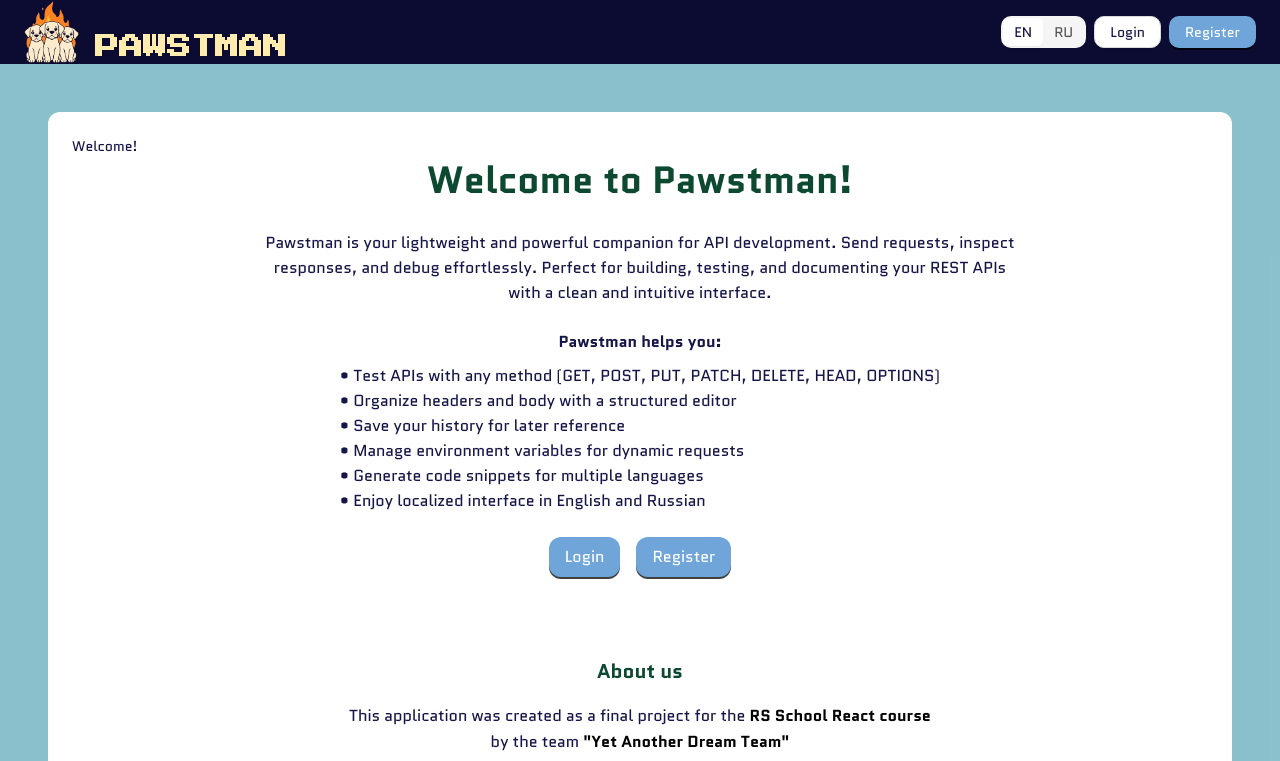
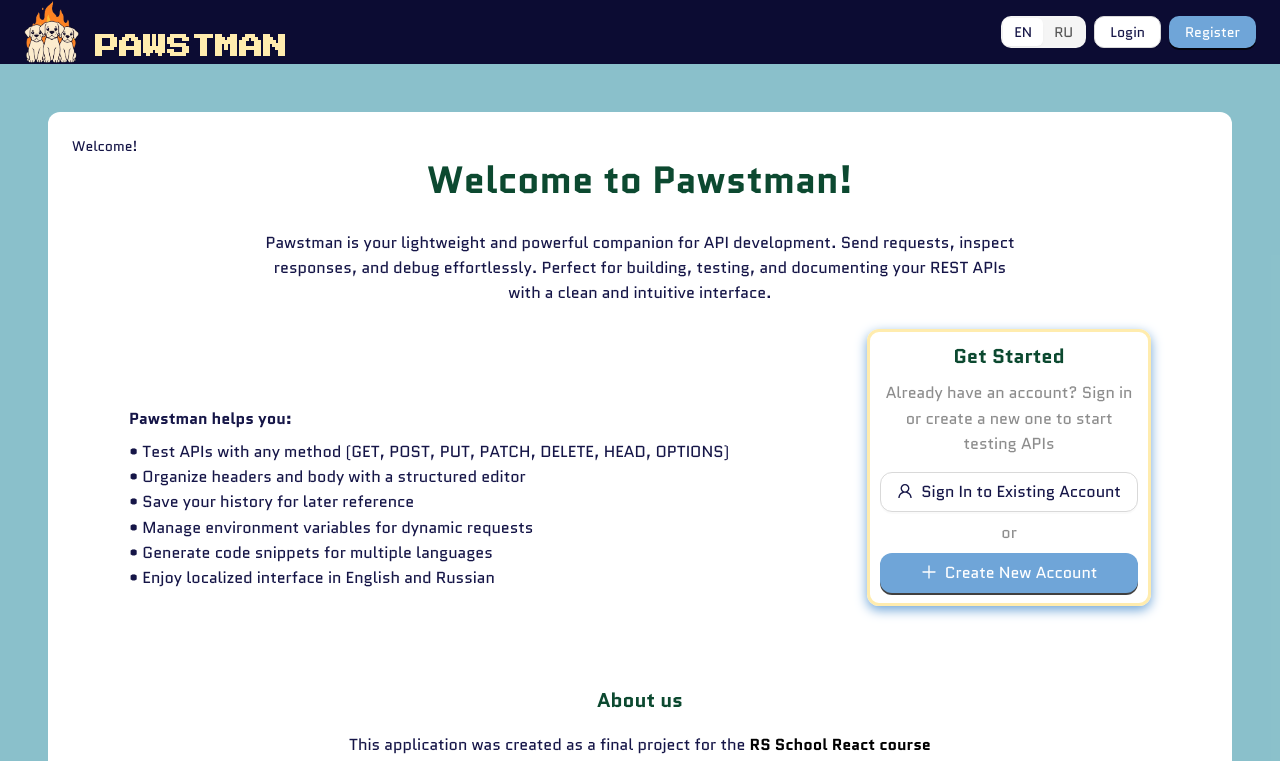
Before and after one commit to Mxmmsv/rest-client-app, a Next.js app: page /en in a window 1280 px wide. Shown: the top 761 px of the page. Built offline with nearby package versions, Linux system fonts and the light colour scheme; no server answers; what @ant-design/nextjs-registry would draw is missing.

Commit message:
refactor: fix styles

```diff
--- a/src/components/main/UnauthMain.tsx
+++ b/src/components/main/UnauthMain.tsx
@@ -1,4 +1,5 @@
-import { Button, Flex, Space, Typography } from 'antd';
+import { PlusOutlined, UserOutlined } from '@ant-design/icons';
+import { Button, Card, Flex, Space, Typography } from 'antd';
 import Link from 'next/link';
 
 import AboutSection from '../about/AboutSection';
@@ -15,7 +16,8 @@ export default function UnauthMain() {
           inspect responses, and debug effortlessly. Perfect for building, testing, and documenting
           your REST APIs with a clean and intuitive interface.
         </Paragraph>
-        <Flex justify="center" vertical align="center" gap="small"></Flex>
+        <Flex justify="space-around" align="end" gap="large">
+          <Flex justify="center" vertical gap="small">
             <Text strong>Pawstman helps you:</Text>
             <Paragraph>
               • Test APIs with any method (GET, POST, PUT, PATCH, DELETE, HEAD, OPTIONS)
@@ -25,18 +27,46 @@ export default function UnauthMain() {
               <br />• Generate code snippets for multiple languages
               <br />• Enjoy localized interface in English and Russian
             </Paragraph>
-        <Space size="middle">
+          </Flex>
+          <Card
+            style={{
+              width: '25%',
+              textAlign: 'center',
+              backgroundColor: 'transparent',
+              border: 'solid var(--color-additional-light)',
+              boxShadow: '0 4px 12px var(--color-additional)',
+            }}
+          >
+            <Title level={4}>Get Started</Title>
+            <Paragraph type="secondary">
+              Already have an account? Sign in or create a new one to start testing APIs
+            </Paragraph>
+            <Space direction="vertical" size="small" style={{ width: '100%' }}>
               <Link href="/login">
-            <Button size="large" type="primary">
-              Login
+                <Button
+                  size="large"
+                  icon={<UserOutlined />}
+                  block
+                  style={{ justifyContent: 'center' }}
+                >
+                  Sign In to Existing Account
                 </Button>
               </Link>
-          <Link href="/register">
-            <Button size="large" type="primary">
-              Register
+              <Text type="secondary">or</Text>
+              <Link href="/register" style={{ width: '100%' }}>
+                <Button
+                  size="large"
+                  type="primary"
+                  icon={<PlusOutlined />}
+                  block
+                  style={{ justifyContent: 'center' }}
+                >
+                  Create New Account
                 </Button>
               </Link>
             </Space>
+          </Card>
+        </Flex>
       </Flex>
       <AboutSection />
     </Flex>
```
Lines whose indentation alone changed are shown as unchanged.
